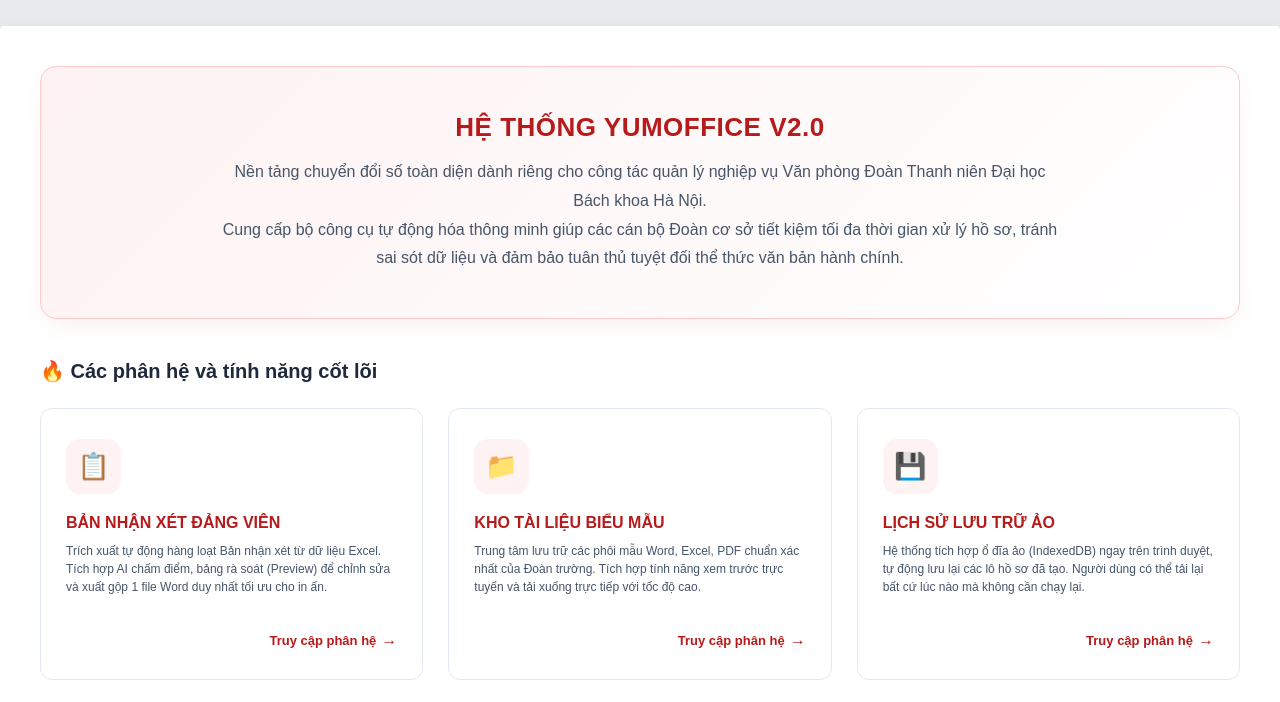
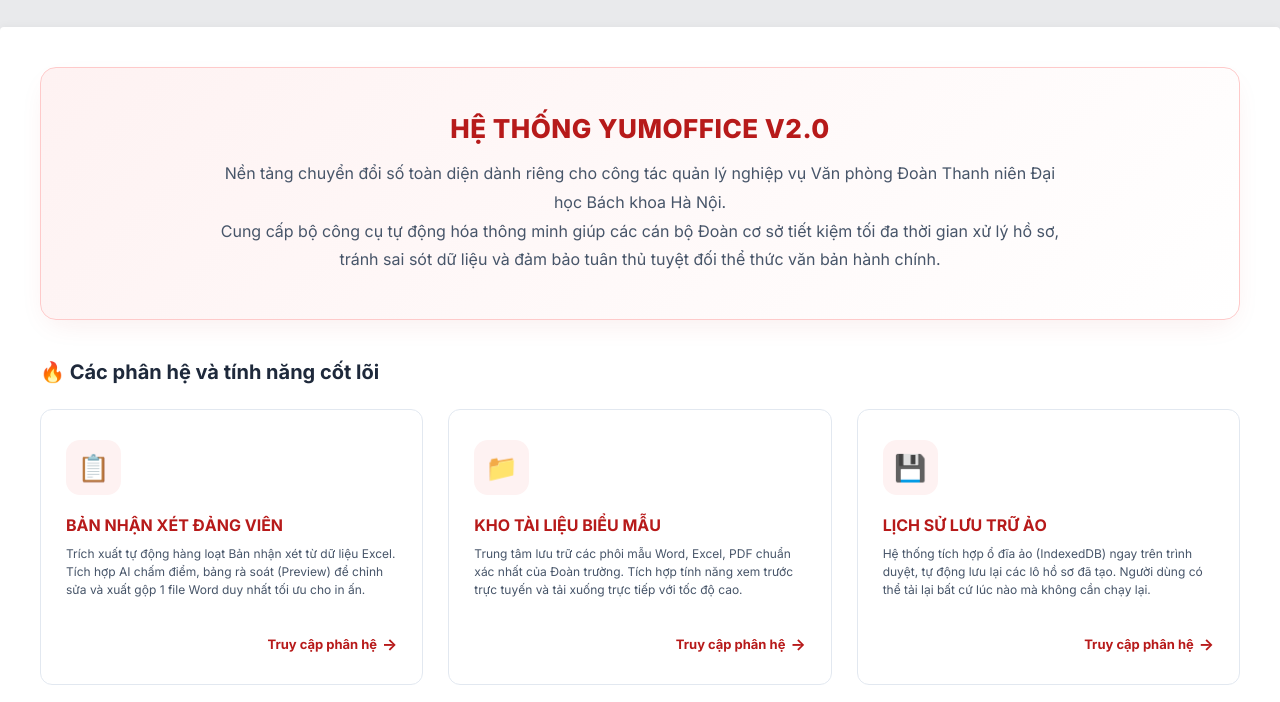
Before and after one commit to phamvietbach2006-max/Van_phong_DTN_HUST, a plain HTML site: page index.html in a window 1280 px wide. Shown: the part 191-893 px from the top of the page. Drawn offline with Linux system fonts and the light colour scheme.

Commit message:
Import 'Inter' font from Google Fonts
Added Google Fonts import for 'Inter' font family.

```diff
--- a/style.css
+++ b/style.css
@@ -1,3 +1,10 @@
+@import url('https://fonts.googleapis.com/css2?family=Inter:wght@400;500;600;700;800;900&display=swap');
+
+* {
+    font-family: 'Inter', system-ui, -apple-system, BlinkMacSystemFont, "Segoe UI", Roboto, Helvetica, Arial, sans-serif !important;
+}
+
+
 * {
     margin: 0;
     padding: 0;
```
